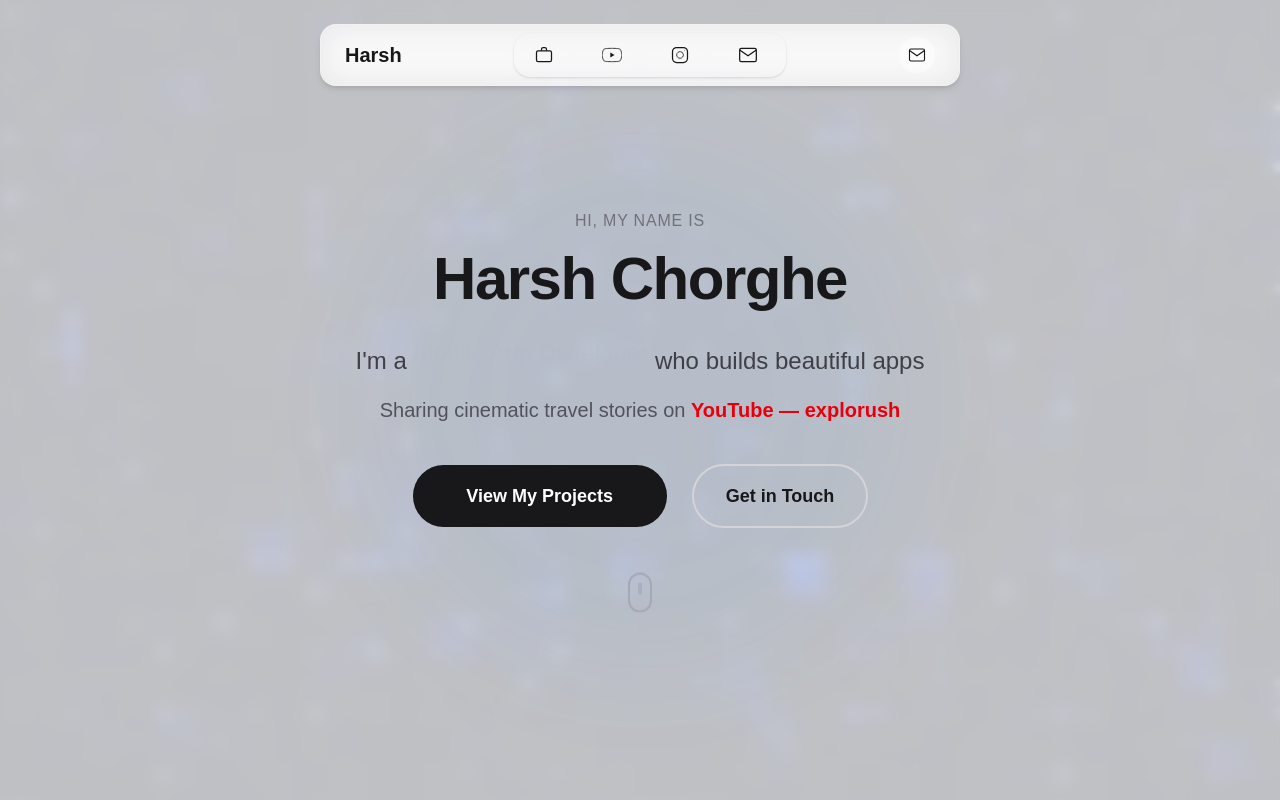
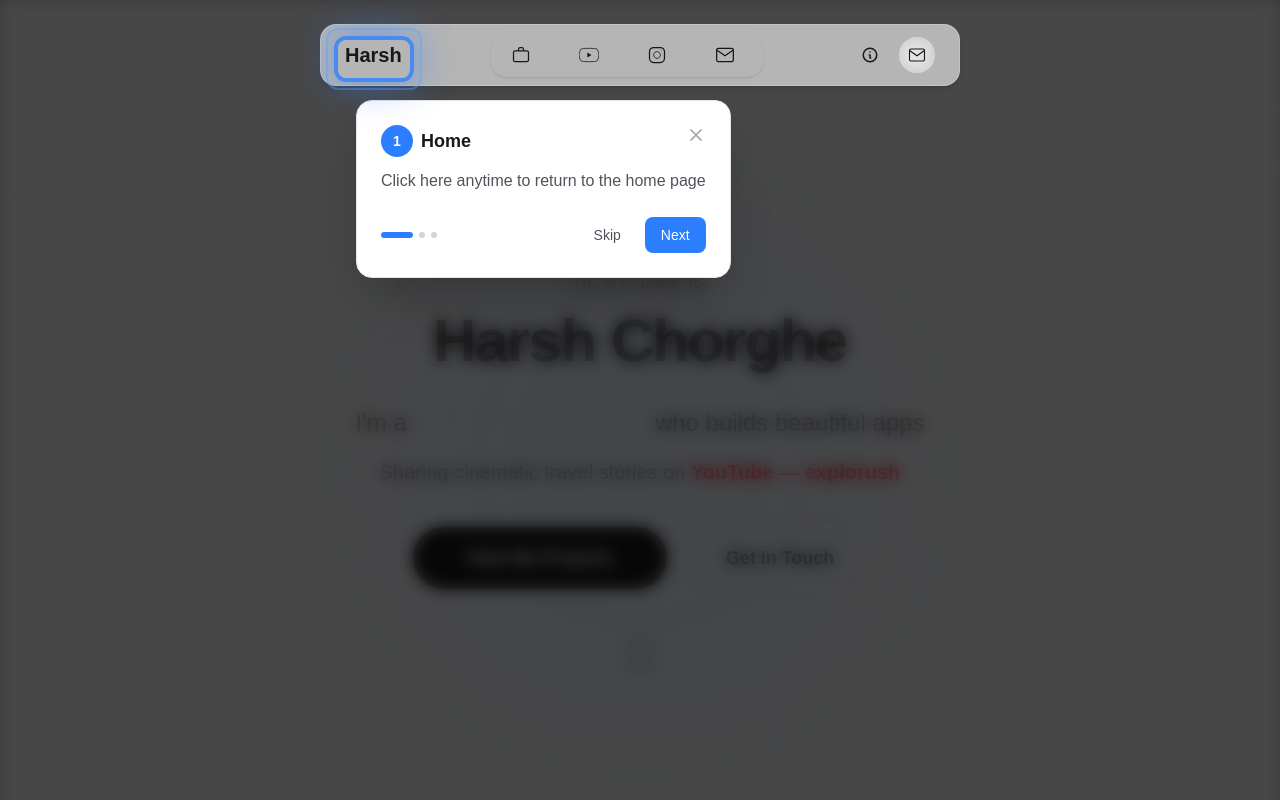
Before and after one commit to harshchorghe/harsh_portfolio, a Next.js app: page / in a window 1280 px wide. Shown: the top 800 px of the page. Built offline with nearby package versions, Linux system fonts and the light colour scheme.

Commit message:
feat(Navbar): added take a tour feature in navbar

```diff
--- a/components/common/NavBar.tsx
+++ b/components/common/NavBar.tsx
@@ -8,6 +8,8 @@ import { ExpandableTabs } from "@/components/ui/expandable-tabs";
 export default function Navbar() {
   const [isScrolled, setIsScrolled] = useState(false);
   const [isOpen, setIsOpen] = useState(false);
+  const [showTour, setShowTour] = useState(false);
+  const [tourStep, setTourStep] = useState(0);
 
   useEffect(() => {
     const handleScroll = () => {
@@ -17,6 +19,25 @@ export default function Navbar() {
     return () => window.removeEventListener("scroll", handleScroll);
   }, []);
 
+  useEffect(() => {
+    // Check if user has seen the tour
+    try {
+      const hasSeenTour = localStorage.getItem("hasSeenNavbarTour");
+      if (!hasSeenTour) {
+        setTimeout(() => setShowTour(true), 1000);
+      }
+    } catch (error) {
+      console.error("localStorage error:", error);
+      // If localStorage fails, show tour anyway
+      setTimeout(() => setShowTour(true), 1000);
+    }
+  }, []);
+
+  const handleStartTour = () => {
+    setShowTour(true);
+    setTourStep(0);
+  };
+
   const tabs = [
     { title: "Projects", icon: Icons.Briefcase, href: "#projects" },
     { title: "YouTube", icon: Icons.Youtube, href: "/youtube" },
@@ -24,10 +45,152 @@ export default function Navbar() {
     { title: "Contact", icon: Icons.Mail, href: "#contact" },
   ];
 
+  const tourSteps = [
+    {
+      target: "logo",
+      title: "Home",
+      description: "Click here anytime to return to the home page",
+      position: "bottom"
+    },
+    {
+      target: "tabs",
+      title: "Navigation",
+      description: "Explore different sections - Projects, YouTube, Instagram, and Contact",
+      position: "bottom"
+    },
+    {
+      target: "collab",
+      title: "Let's Collaborate",
+      description: "Ready to work together? Click here to get in touch!",
+      position: "bottom"
+    }
+  ];
+
+  const handleNextStep = () => {
+    if (tourStep < tourSteps.length - 1) {
+      setTourStep(tourStep + 1);
+    } else {
+      handleSkipTour();
+    }
+  };
+
+  const handleSkipTour = () => {
+    setShowTour(false);
+    setTourStep(0);
+    try {
+      localStorage.setItem("hasSeenNavbarTour", "true");
+    } catch (error) {
+      console.error("localStorage error:", error);
+    }
+  };
+
+  const currentStep = tourSteps[tourStep];
+
   return (
+    <>
+      {/* Tour Overlay */}
+      {showTour && (
+        <>
+          {/* Dark overlay - separate from navbar */}
+          <div
+            className="fixed inset-0 z-[90] bg-black/70 backdrop-blur-sm animate-in fade-in duration-500"
+            onClick={handleSkipTour}
+          />
+
+          {/* Spotlight highlight on current element */}
+          <div
+            className={`fixed transition-all duration-500 ease-out z-[105] pointer-events-none ${
+              currentStep.target === "logo"
+                ? "top-[36px] w-[80px] h-[46px] left-[50%] md:left-[calc(50%-330px+24px)]"
+                : currentStep.target === "tabs"
+                ? "top-[30px] left-[50%] -translate-x-[50%] w-[360px] h-[52px] hidden md:block"
+                : "top-[32px] w-[46px] h-[46px] left-[50%] md:left-[calc(50%+326px-70px)]"
+            } ${currentStep.target !== "tabs" ? "-translate-x-1/2 md:translate-x-0" : ""}`}
+          >
+            {/* Glowing border effect */}
+            <div className={`absolute inset-0 ${currentStep.target === "collab" ? "rounded-full" : "rounded-xl"} border-4 border-blue-500 shadow-[0_0_40px_rgba(59,130,246,0.8)] animate-pulse`} />
+            <div className={`absolute inset-[-8px] ${currentStep.target === "collab" ? "rounded-full" : "rounded-xl"} border-2 border-blue-400/40`} />
+          </div>
+
+          {/* Tour tooltip */}
+          <div
+            className={`fixed pointer-events-auto transition-all duration-500 ease-out z-[100] ${
+              currentStep.target === "logo"
+                ? "top-[100px] left-[50%] -translate-x-[50%] md:left-[calc(50%-300px)] md:translate-x-0"
+                : currentStep.target === "tabs"
+                ? "top-[100px] left-[50%] -translate-x-[50%]"
+                : "top-[100px] left-[50%] -translate-x-[50%] md:left-[calc(50%+100px)] md:translate-x-0"
+            }`}
+          >
+            <div className="bg-white dark:bg-zinc-900 rounded-2xl p-6 shadow-2xl border border-zinc-200 dark:border-zinc-700 max-w-sm animate-in slide-in-from-top-4 duration-500 mx-4">
+              <div className="flex items-start justify-between mb-3">
+                <div className="flex items-center gap-2">
+                  <div className="w-8 h-8 rounded-full bg-blue-500 flex items-center justify-center text-white text-sm font-bold">
+                    {tourStep + 1}
+                  </div>
+                  <h3 className="text-lg font-bold text-zinc-900 dark:text-zinc-50">
+                    {currentStep.title}
+                  </h3>
+                </div>
+                <button
+                  onClick={handleSkipTour}
+                  className="text-zinc-400 hover:text-zinc-600 dark:hover:text-zinc-300 transition"
+                >
+                  <svg className="w-5 h-5" fill="none" stroke="currentColor" viewBox="0 0 24 24">
+                    <path strokeLinecap="round" strokeLinejoin="round" strokeWidth={2} d="M6 18L18 6M6 6l12 12" />
+                  </svg>
+                </button>
+              </div>
+
+              <p className="text-zinc-600 dark:text-zinc-400 mb-6">
+                {currentStep.description}
+              </p>
+
+              <div className="flex items-center justify-between">
+                <div className="flex gap-1.5">
+                  {tourSteps.map((_, idx) => (
+                    <div
+                      key={idx}
+                      className={`h-1.5 rounded-full transition-all duration-300 ${
+                        idx === tourStep
+                          ? "w-8 bg-blue-500"
+                          : "w-1.5 bg-zinc-300 dark:bg-zinc-700"
+                      }`}
+                    />
+                  ))}
+                </div>
+
+                <div className="flex gap-2">
+                  {tourStep > 0 && (
+                    <button
+                      onClick={() => setTourStep(tourStep - 1)}
+                      className="px-4 py-2 text-sm text-zinc-600 dark:text-zinc-400 hover:text-zinc-900 dark:hover:text-zinc-50 transition font-medium"
+                    >
+                      Previous
+                    </button>
+                  )}
+                  <button
+                    onClick={handleSkipTour}
+                    className="px-4 py-2 text-sm text-zinc-600 dark:text-zinc-400 hover:text-zinc-900 dark:hover:text-zinc-50 transition"
+                  >
+                    Skip
+                  </button>
+                  <button
+                    onClick={handleNextStep}
+                    className="px-4 py-2 text-sm bg-blue-500 hover:bg-blue-600 text-white rounded-lg transition font-medium"
+                  >
+                    {tourStep === tourSteps.length - 1 ? "Got it!" : "Next"}
+                  </button>
+                </div>
+              </div>
+            </div>
+          </div>
+        </>
+      )}
+
+      <div className="sticky top-6 z-[100] flex justify-center px-4">
         <nav
           className={`
-        fixed top-6 left-1/2 -translate-x-1/2 z-50
             rounded-2xl
             bg-white/60 dark:bg-zinc-900/60
             backdrop-blur-lg
@@ -35,23 +198,26 @@ export default function Navbar() {
             transition-all duration-700 ease-[cubic-bezier(0.16,1,0.3,1)]
             px-6 py-2
             md:flex md:items-center
+            w-full
             ${isScrolled
-          ? "md:min-w-[960px]  md:px-10 md:py-4 md:shadow-2xl"
-          : "md:min-w-[640px]  md:px-6 md:py-2 md:shadow-md"}
+              ? "md:min-w-[960px] md:max-w-[960px] md:px-10 md:py-4 md:shadow-2xl"
+              : "md:min-w-[640px] md:max-w-[640px] md:px-6 md:py-2 md:shadow-md"}
           `}
         >
           {/* Top Bar */}
           <div className="flex items-center justify-between w-full gap-4">
             {/* Logo */}
+            <div id="logo">
               <Link
                 href="/"
                 className="text-xl font-bold text-zinc-900 dark:text-zinc-50 hover:opacity-80 transition"
               >
                 Harsh
               </Link>
+            </div>
 
             {/* Desktop Tabs */}
-        <div className="hidden md:flex flex-1 justify-center">
+            <div id="tabs" className="hidden md:flex flex-1 justify-center">
               <ExpandableTabs
                 tabs={tabs}
                 activeColor="text-blue-600 dark:text-blue-400"
@@ -61,6 +227,17 @@ export default function Navbar() {
 
             {/* Actions */}
             <div className="flex items-center gap-3">
+              {/* Tour Button */}
+              <button
+                onClick={handleStartTour}
+                className="p-2 rounded-full transition hover:bg-white/10 dark:hover:bg-zinc-800/40"
+                title="Start Tour"
+              >
+                <svg className="w-[18px] h-[18px]" fill="none" stroke="currentColor" viewBox="0 0 24 24">
+                  <path strokeLinecap="round" strokeLinejoin="round" strokeWidth={2} d="M13 16h-1v-4h-1m1-4h.01M21 12a9 9 0 11-18 0 9 9 0 0118 0z" />
+                </svg>
+              </button>
+
               {/* Mobile Menu */}
               <button
                 onClick={() => setIsOpen(!isOpen)}
@@ -70,11 +247,13 @@ export default function Navbar() {
               </button>
 
               {/* Desktop Collab Button */}
-          <Link href="/collab" className=" md:block">
+              <div id="collab">
+                <Link href="/collab" className="md:block">
                   <button className="rounded-full p-2 bg-white/10 dark:bg-zinc-800/20 backdrop-blur-sm border border-white/10 dark:border-zinc-700/30 hover:scale-105 transition">
                     <Icons.Mail size={18} />
                   </button>
                 </Link>
+              </div>
             </div>
           </div>
 
@@ -104,5 +283,7 @@ export default function Navbar() {
             </div>
           </div>
         </nav>
+      </div>
+    </>
   );
 }
```
Lines whose indentation alone changed are shown as unchanged.
